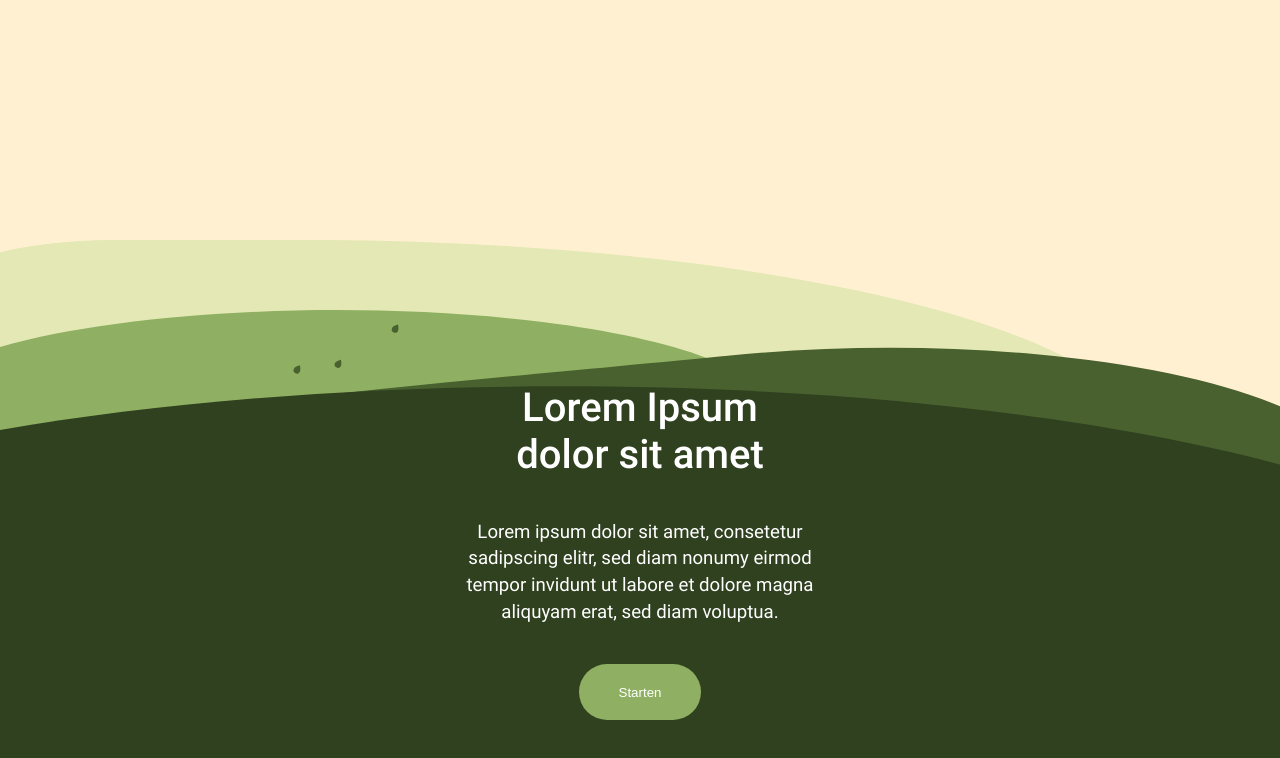
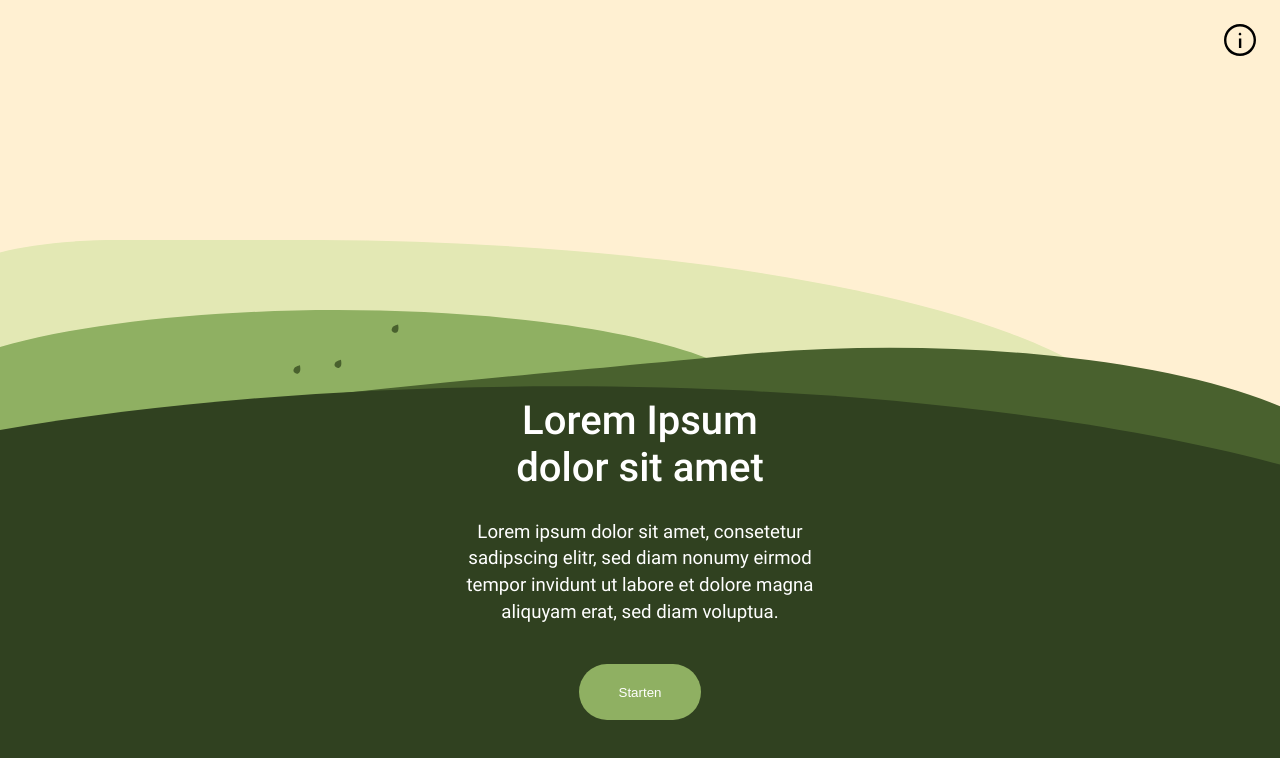
Before and after one commit to NataliaLinnik/girls-day, a React (Create React App) app: page / in a window 1280 px wide. Shown: the top 758 px of the page. Built offline with nearby package versions, Linux system fonts and the light colour scheme.

Commit message:
add info page with placeholders, added info icon to start and endscreen, refactoring for heading

```diff
--- a/src/App.css
+++ b/src/App.css
@@ -1,8 +1,12 @@
-h3 {
+h1 {
   font-family: "Roboto-Medium";
   font-size: 40px;
   line-height: 46.88px;
   color: white;
+}
+
+h3 {
+  margin: 4px 0;
 }
 
 p {
@@ -12,8 +16,17 @@ p {
   color: white;
 }
 
+a {
+  color: white;
+}
+
+a:hover {
+  opacity: 0.8;
+}
+
 .App {
   text-align: center;
+  position: relative;
 }
 
 .start-screen-container {
@@ -173,3 +186,39 @@ p {
   padding: 0 2.5rem;
   color: white;
 }
+
+.info-screen-container {
+  background-color: #304120;
+  height: calc(100vh - 32px);
+  padding: 16px;
+  text-align: left;
+  color: white;
+}
+
+.info-icon {
+  position: absolute;
+  right: 16px;
+  top: 16px;
+  height: 32px;
+  padding: 8px;
+  z-index: 10;
+}
+
+.list-container {
+  display: flex;
+  flex-direction: column;
+  flex-wrap: wrap;
+  row-gap: 20px;
+
+  margin-bottom: 40px;
+}
+
+.website-container {
+  display: flex;
+  flex-direction: column;
+  row-gap: 4px;
+}
+
+.website-description {
+  margin-bottom: 8px;
+}
--- a/src/App.js
+++ b/src/App.js
@@ -3,10 +3,12 @@ import './App.css';
 import GameScreen from './components/GameScreen';
 import EndScreen from './components/EndScreen';
 import StartScreen from './components/StartScreen';
+import InfoScreen from './components/InfoScreen';
 
 function App() {
   const [isGameRunning, setIsGameRunning] = useState(false);
   const [showEndScreen, setShowEndScreen] = useState(false);
+  const [showInfoPage, setShowInfoPage] = useState(false);
   const [counter, setCounter] = useState(0);
 
   // Hides GameScreen after 15sec
@@ -20,22 +22,23 @@ function App() {
   }, [isGameRunning]);
 
   const showPage = () => {
-    if (isGameRunning) {
-      return <GameScreen counter={counter} setCounter={setCounter}/>;
+    if (showInfoPage) {
+      return <InfoScreen />;
+    } else if (isGameRunning) {
+      return <GameScreen counter={counter} setCounter={setCounter} />;
     } else if (showEndScreen) {
-      // TODO: Counter to be moved from Gamescreen (Minh)
-      return <EndScreen counter={counter} />;
+      return <EndScreen counter={counter} setShowInfoPage={setShowInfoPage} />;
     } else {
-      return <StartScreen setIsGameRunning={setIsGameRunning} />;
+      return (
+        <StartScreen
+          setIsGameRunning={setIsGameRunning}
+          setShowInfoPage={setShowInfoPage}
+        />
+      );
     }
   };
 
-  return (
-    <div className="App">
-      {showPage()}
-    </div>
-
-  )
+  return <div className="App">{showPage()}</div>;
 }
 
 export default App;
--- a/src/components/EndScreen.js
+++ b/src/components/EndScreen.js
@@ -1,22 +1,21 @@
-function EndScreen({ counter }) {
-    return (
-        <div className="end-screen-container">
-            <img
-        className="bg-hills"
-        src="/images/bg-hills.svg"
-        alt="Green hills"
-      />
+import InfoIcon from './InfoIcon';
+
+function EndScreen({ counter, setShowInfoPage }) {
+  return (
+    <div className="end-screen-container">
+      <InfoIcon setShowInfoPage={setShowInfoPage} />
+      <img className="bg-hills" src="/images/bg-hills.svg" alt="Green hills" />
       <img
         className="bg-leaves"
         src="/images/bg-leaves.svg"
         alt="Three leaves"
       />
-            <div>{counter}</div>
-            <div className='success'>Gut gemacht!</div>
-            <button className='play-again-button'>Nochmal spielen</button>
-            <button className='share-button'>Ergebnis teilen</button>
-        </div>
-    )
+      <div>{counter}</div>
+      <div className="success">Gut gemacht!</div>
+      <button className="play-again-button">Nochmal spielen</button>
+      <button className="share-button">Ergebnis teilen</button>
+    </div>
+  );
 }
 
 export default EndScreen;
--- /dev/null
+++ b/src/components/InfoIcon.js
@@ -0,0 +1,12 @@
+function InfoIcon({ setShowInfoPage }) {
+  return (
+    <img
+      src="/images/info-icon.svg"
+      alt="info icon navigiert zur Infoseite mit Infos zum Girls Day"
+      onClick={() => setShowInfoPage(prevState => !prevState)}
+      className="info-icon"
+    />
+  );
+}
+
+export default InfoIcon;
--- /dev/null
+++ b/src/components/InfoScreen.js
@@ -0,0 +1,37 @@
+function InfoScreen() {
+  return (
+    <div className="info-screen-container">
+      <h1>Danke für deine Teilnahme am Girls Day!</h1>
+      <h2>Präsentationen:</h2>
+      <div className="list-container">
+        <a href="https://www.w3schools.com">
+          Platzhalter_für_die_Präsentation_1
+        </a>
+        <a href="https://www.w3schools.com">
+          Platzhalter_für_die_Präsentation_2
+        </a>
+      </div>
+
+      <h2>Interessante Links:</h2>
+      <div className="list-container">
+        <div className="website-container">
+          <h3>Webseite 1</h3>
+          <span className="website-description">Beschreibung Webseite 1</span>
+          <a href="https://www.w3schools.com">Platzhalter_für_den_Link_1</a>
+        </div>
+
+        <div className="website-container">
+          <h3>Webseite 2</h3>
+          <span className="website-description">
+            Beschreibung Webseite 2 etwas länger Praesent sapien massa,
+            convallis a pellentesque nec, egestas non nisi. Vivamus suscipit
+            tortor eget felis porttitor volutpat.
+          </span>
+          <a href="https://www.w3schools.com">Platzhalter_für_den_Link_2</a>
+        </div>
+      </div>
+    </div>
+  );
+}
+
+export default InfoScreen;
--- a/src/components/StartScreen.js
+++ b/src/components/StartScreen.js
@@ -1,26 +1,33 @@
-function StartScreen({ setIsGameRunning }) {
+import InfoIcon from './InfoIcon';
+
+function StartScreen({ setIsGameRunning, setShowInfoPage }) {
   return (
     <div className="start-screen-container">
+      <InfoIcon setShowInfoPage={setShowInfoPage} />
       <StartScreenBackground />
       <div className="start-screen-textbox">
-        <h3>Lorem Ipsum<br />dolor sit amet</h3>
-        <p>Lorem ipsum dolor sit amet, consetetur sadipscing elitr, sed diam nonumy eirmod tempor invidunt ut labore et dolore magna aliquyam erat, sed diam voluptua.</p>
+        <h1>
+          Lorem Ipsum
+          <br />
+          dolor sit amet
+        </h1>
+        <p>
+          Lorem ipsum dolor sit amet, consetetur sadipscing elitr, sed diam
+          nonumy eirmod tempor invidunt ut labore et dolore magna aliquyam erat,
+          sed diam voluptua.
+        </p>
         <button className="start-button" onClick={() => setIsGameRunning(true)}>
           Starten
         </button>
       </div>
-    </div >
+    </div>
   );
 }
 
 function StartScreenBackground() {
   return (
     <div className="start-screen-background">
-      <img
-        className="bg-hills"
-        src="/images/bg-hills.svg"
-        alt="Green hills"
-      />
+      <img className="bg-hills" src="/images/bg-hills.svg" alt="Green hills" />
       <img
         className="bg-leaves-1"
         src="/images/bg-leaves.svg"
```
Also changed, not shown: public/images/info-icon.svg (added), 1 other file (tests, documents, lock files or other folders).
